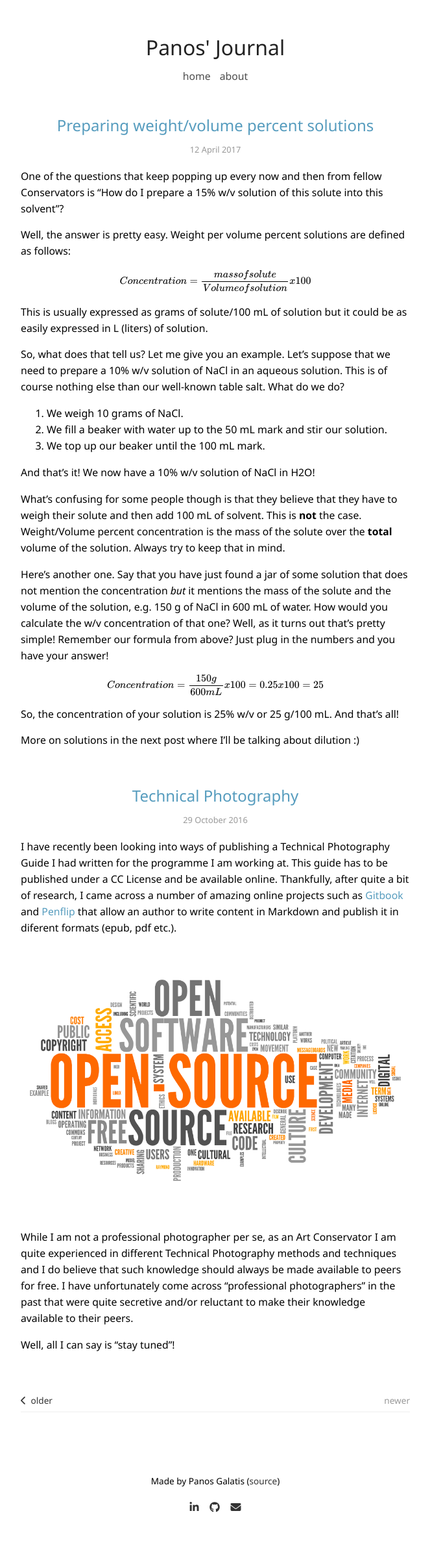
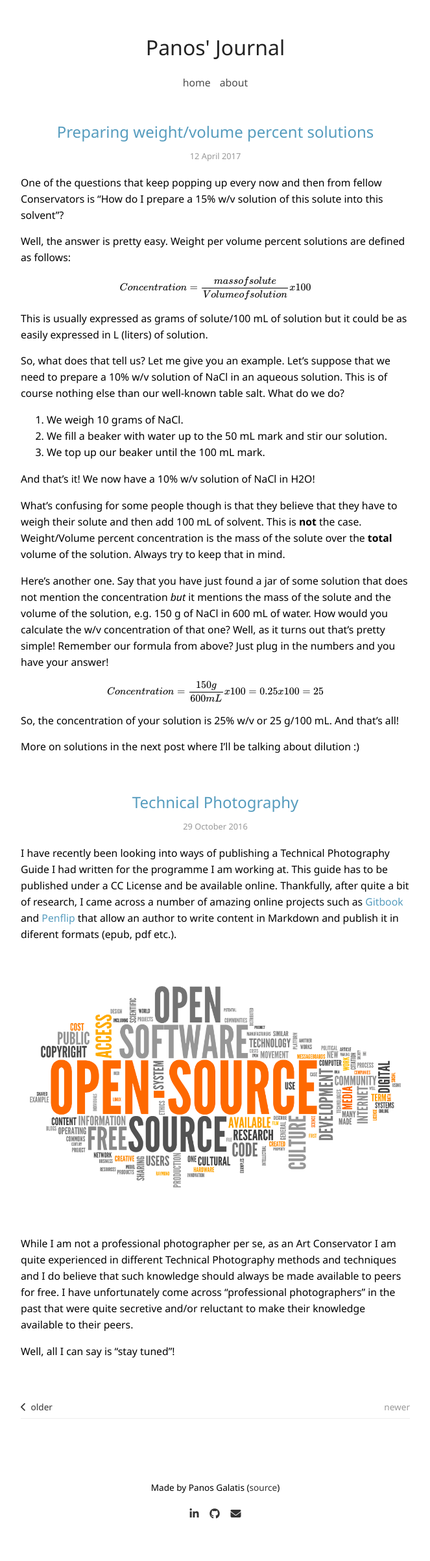
Before and after one commit to pgalatis/pgalatis.github.io, a Jekyll site: the page built from index.html, in a window 1280 px wide. Shown: the whole page at 65% size, without its empty margins (308-971 px from the left). Built offline with Jekyll 4.4.1, drawn with Linux system fonts in a browser that asks for light colours; nearby versions of some CDN libraries; formulas are drawn with MathJax 3; the list of posts is cut into pages by our own code.

Commit message:
Update style.css

```diff
--- a/css/style.css
+++ b/css/style.css
@@ -36,9 +36,9 @@
 
 h1.title {
     font-weight: 300;
-    font-size: 2 rem;
+    font-size: 2.2 rem;
     text-align: center;
-    margin: 23px 0 0 0;
+    margin: 30px 0;
     color: #222;
 }
 
```
